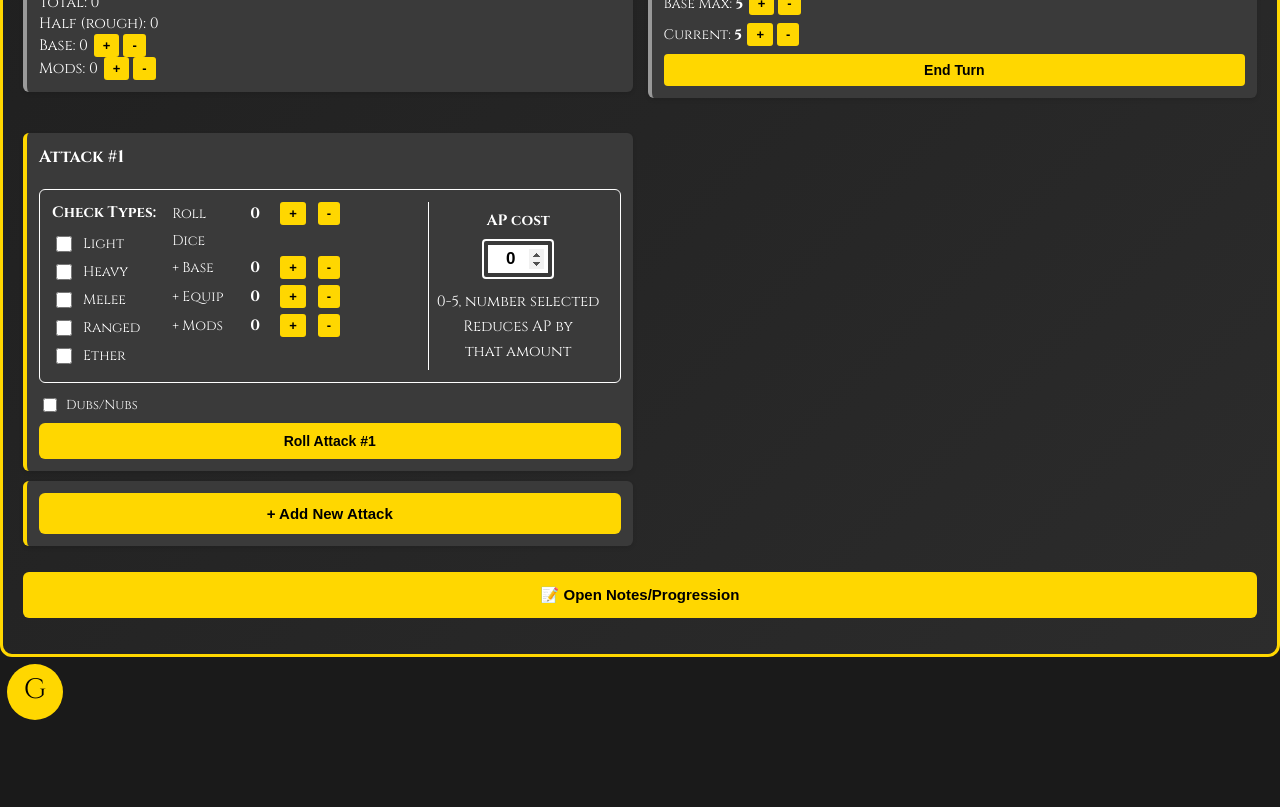
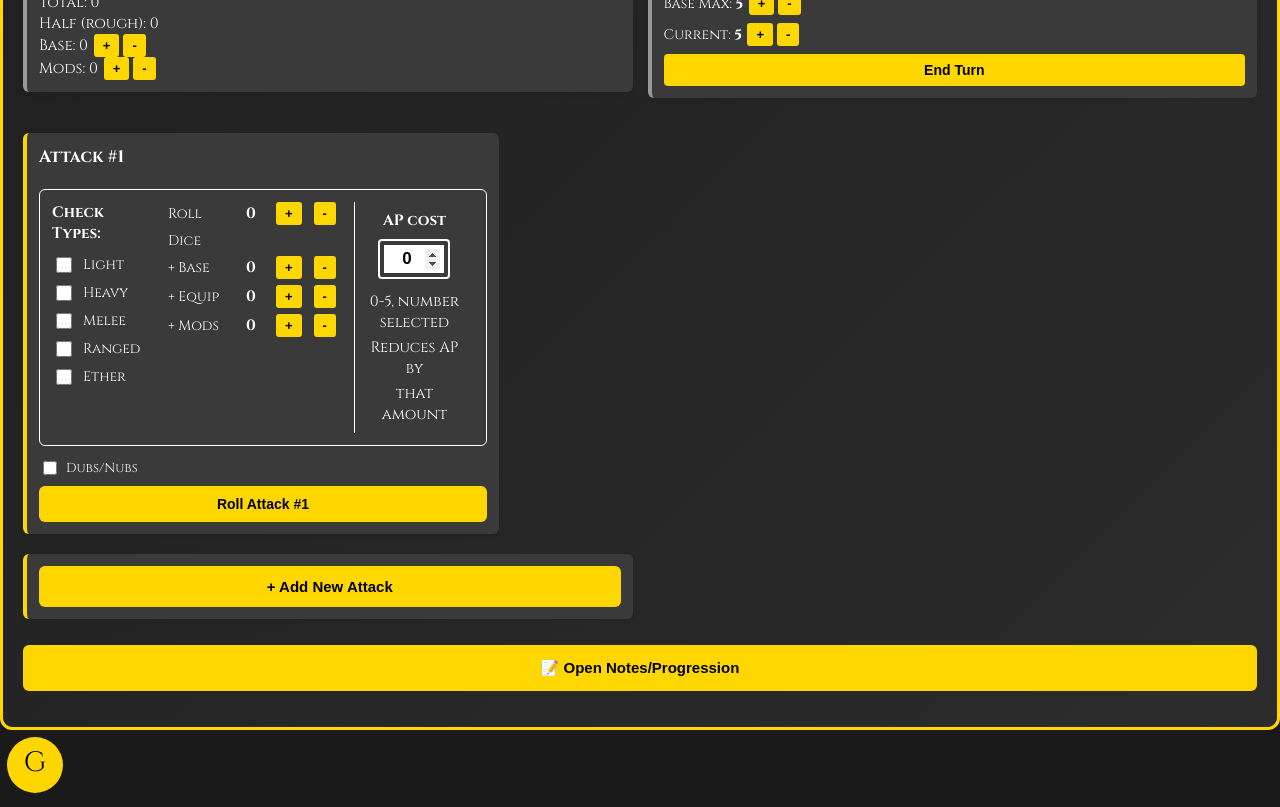
Before and after one commit to engrzani/game-sheet, a React (Vite) app: page / in a window 1280 px wide. Shown: the part 1040-1847 px from the top of the page. Before the commit the page ends 1774 px from the top, so only its background shows below. Built offline with nearby package versions, Linux system fonts and the light colour scheme.

Commit message:
Display attacks in 2-column grid layout - two attacks per row

```diff
--- a/src/components/Attacks.jsx
+++ b/src/components/Attacks.jsx
@@ -138,6 +138,7 @@ export default function Attacks({ state, updateState, rollDice }) {
 
   return (
     <>
+      <AttacksGrid>
         {attacks.map((attack, index) => (
           <Section key={attack.id} theme={theme} style={{ borderLeftColor: theme.sectionBorderYellow }}>
             <AttackHeader theme={theme}>
@@ -234,6 +235,7 @@ export default function Attacks({ state, updateState, rollDice }) {
             </RollButton>
           </Section>
         ))}
+      </AttacksGrid>
 
       <Section theme={theme} style={{ borderLeftColor: theme.sectionBorderYellow }}>
         <AddAttackButton theme={theme} onClick={addAttack}>
@@ -255,6 +257,16 @@ export default function Attacks({ state, updateState, rollDice }) {
     </>
   );
 }
+
+const AttacksGrid = styled.div`
+  display: grid;
+  grid-template-columns: repeat(2, 1fr);
+  gap: 16px;
+
+  @media (max-width: 1200px) {
+    grid-template-columns: 1fr;
+  }
+`;
 
 const AttackHeader = styled.div`
   display: flex;
```
Lines whose indentation alone changed are shown as unchanged.
